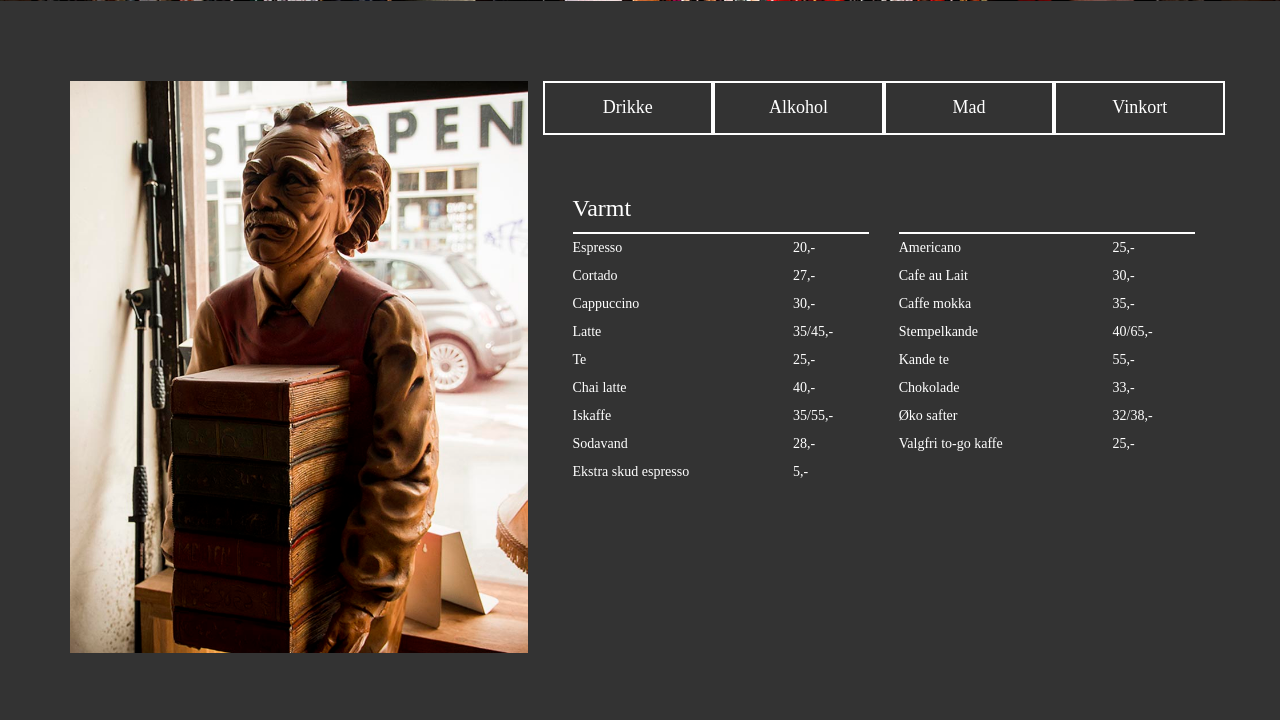
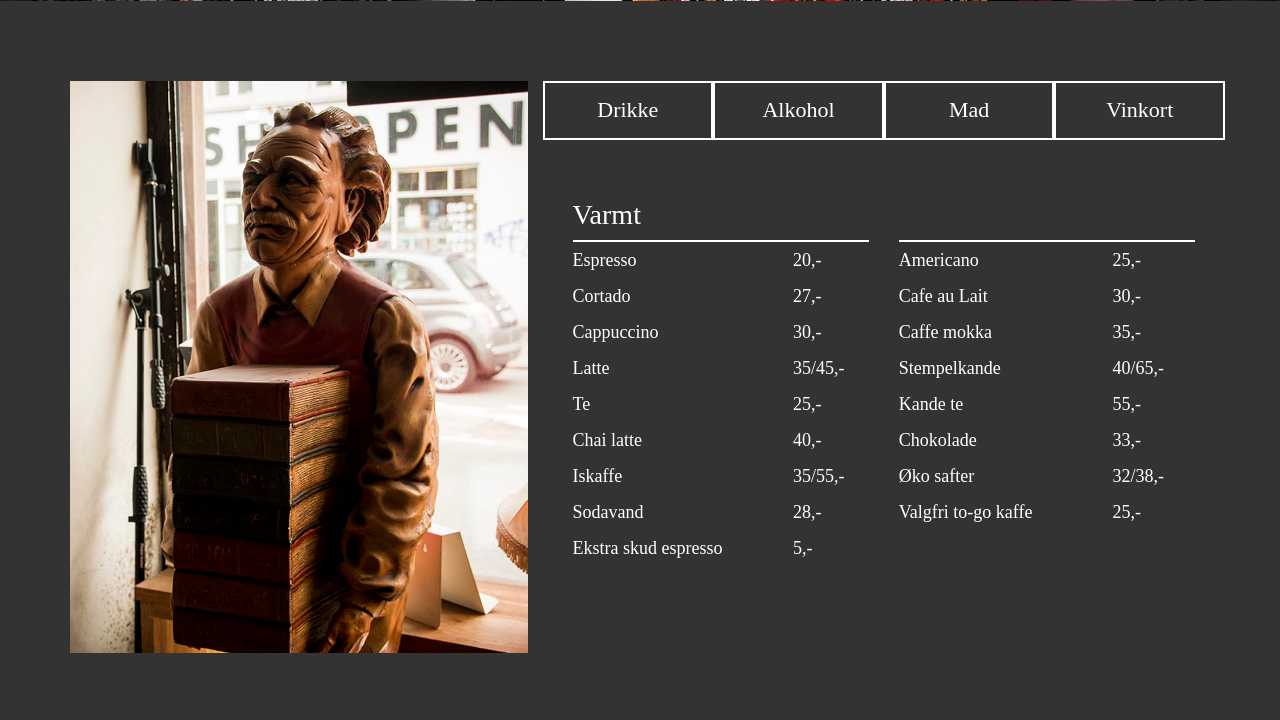
Before and after one commit to JeppeSBjerrum/projekt2.2, a PHP site: page /bogcafe.php in a window 1280 px wide. Shown: the part 1977-2697 px from the top of the page. Run offline with PHP 8.4, Linux system fonts and the light colour scheme; some libraries are stand-ins or nearby versions.

Commit message:
grumble rettelser

```diff
--- a/css/stylesheet.css
+++ b/css/stylesheet.css
@@ -140,6 +140,15 @@ a:hover, a:visited:hover {
 #menu{
 	font-family: Grumble;
 }
+#menu table, #menu p, #menu a{
+	font-size: 18px;
+}
+#menu h3 {
+	font-size: 28px;
+}
+#menu h4 {
+	font-size: 22px;
+}
 #menuindhold table {
 	margin-bottom: 20px;
 	border-top: 2px solid white;
@@ -191,6 +200,7 @@ nav ul {
 	background-color: rgba(0,0,0,0.50);
 	margin-top: 30px;
 	padding: 0px;
+
 }
 nav ul li {
 	float: left;
@@ -374,3 +384,7 @@ height: 100vh;
 	 margin: auto;
 }
 }
+
+@media screen and (max-width:950px) {
+	nav{}}
+}
```
